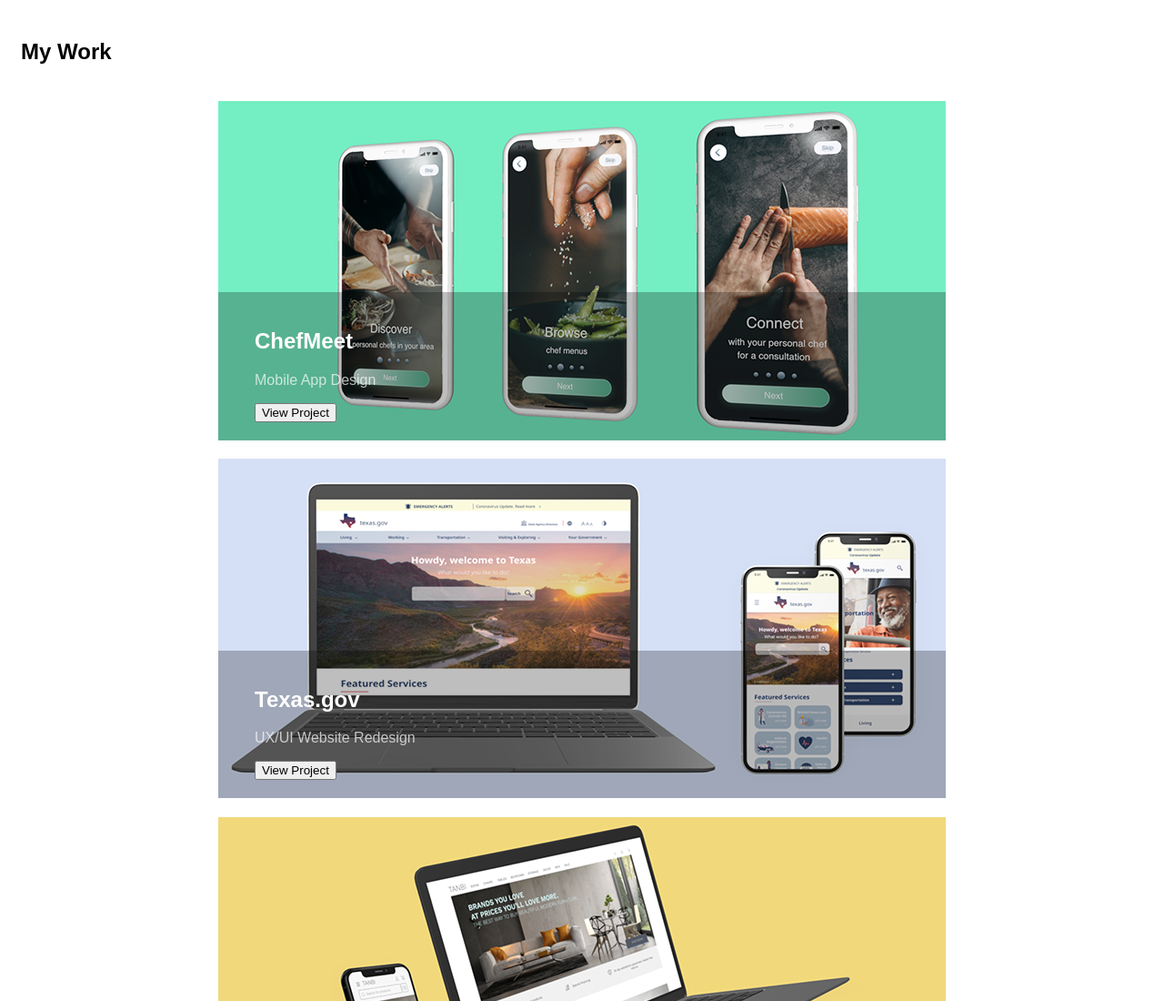
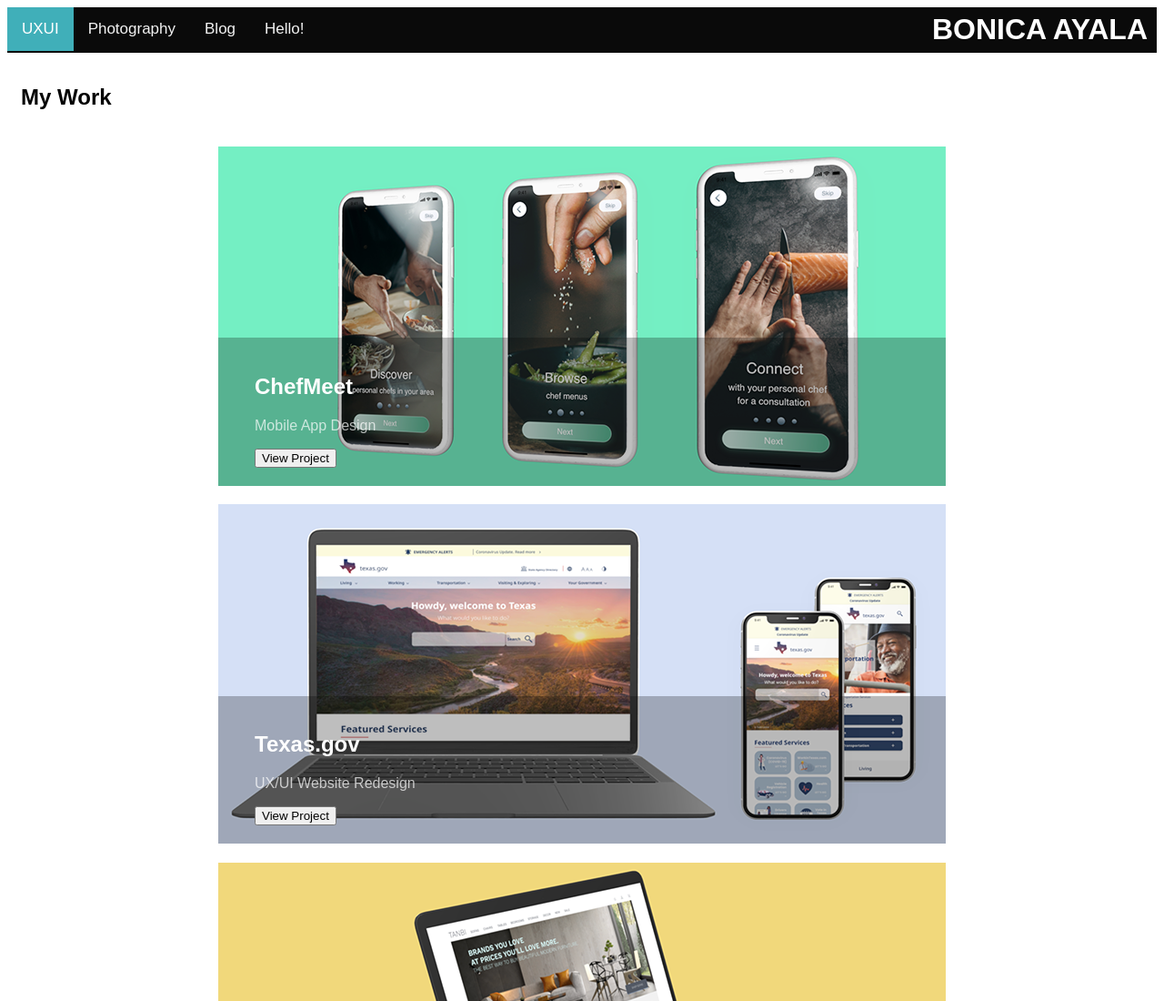
Before and after one commit to bonicaayala/My-Work-Page, a plain HTML site: page index.html in a window 1280 px wide. Shown: the top 1100 px of the page at 91% size. Drawn offline with Linux system fonts and the light colour scheme.

Commit message:
Navigation Update
Added html/css for navigation

```diff
--- a/css/style.css
+++ b/css/style.css
@@ -1,3 +1,36 @@
+.logo {
+  display: flex;
+  justify-content: flex-end;
+  align-items: flex-start;
+  color: white;
+  padding-right: 10px;
+  line-height: 7px;
+}
+
+.nav {
+  overflow: hidden;
+  background-color: rgb(10, 10, 10);
+}
+
+.nav a {
+  float: left;
+  color: #f2f2f2;
+  text-align: center;
+  padding: 14px 16px;
+  text-decoration: none;
+  font-size: 17px;
+}
+
+.nav a:hover {
+  background-color: #ddd;
+  color: black;
+}
+
+.nav a.active {
+  background-color: #40AFB9;
+  color: white;
+}
+
 body {
     font-family: Poppins, sans-serif;
   }
--- a/index.html
+++ b/index.html
@@ -5,6 +5,17 @@
         <title>Bonica Ayala My Work</title>
     </head>
     <body>
+        <header>
+            <div class="nav">
+                <a class="active" href="#UXUI">UXUI</a>
+                <a href="#Photography">Photography</a>
+                <a href="#Blog">Blog</a>
+                <a href="#about">Hello!</a>
+            <div class="logo">
+                <h1>BONICA AYALA</h1>
+             </div>
+            </div>
+           </header>
 
     <section class="myWork">
             <h1>My Work</h1>
```
